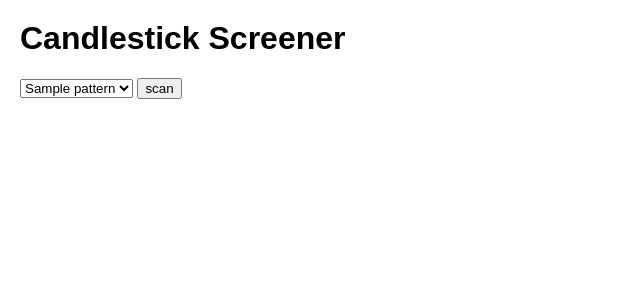
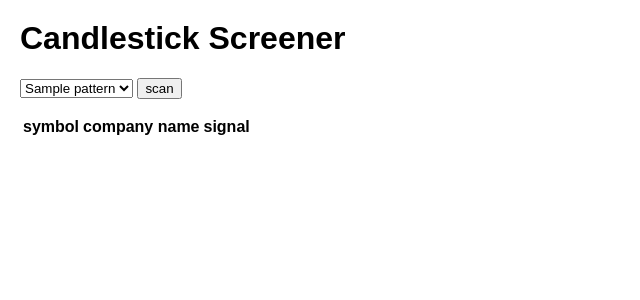
Before and after one commit to hongrolee/Crypto-Technical-Analysis, a Flask app: template templates/recommend_pattern.html in a window 1280 px wide. Shown: the top 300 px of the page, without its empty margins (0-640 px from the left). Run offline with Flask 2, Linux system fonts and the light colour scheme; the template is opened without the code that fills it: most values are stand-ins (such as "Sample title", 1, 10 or a date in 2020); lists and menus that the app fills with data are empty; parts of the project's set-up code (start-up, migrations or seed data) failed here and were passed over; some libraries are stand-ins or nearby versions.

Commit message:
complete stock_recommend_pattern

```diff
--- a/app.py
+++ b/app.py
@@ -15,9 +15,10 @@ from bokeh.embed import components
 from bokeh.resources import INLINE
 from bokeh.models import ColumnDataSource, DataTable, DateFormatter, TableColumn
 
-import os
+import os, csv
 import yfinance as yf
 import pandas as pd
+import talib
 
 app = Flask(__name__)
 bootstrap = Bootstrap(app)
@@ -38,15 +39,37 @@ def snapshot():
         'code':'success'
     }
 
-@app.route('/recommend_pattern')
+@app.route('/stocks_recommend_pattern')
 def recommend_pattern():
     pattern = request.args.get('pattern', None)
+    stocks = {}
+
+    with open('datasets/stock_companies.csv') as f:
+        for row in csv.reader(f):
+            stocks[row[0]]={'company': row[1]}
+
     if pattern:
         datafiles = os.listdir('datasets/daily')
         for filename in datafiles:
             df = pd.read_csv('datasets/daily/{}'.format(filename))
-            print(df)
-    return render_template('recommend_pattern.html', patterns=patterns)
+            pattern_function = getattr(talib, pattern)
+            symbol = filename.split('.')[0]
+
+            try :
+                result = pattern_function(df['Open'], df['High'], df['Low'], df['Close'])
+                last = result.tail(1).values[0]
+                # print(last)
+                if last > 0:
+                    stocks[symbol][pattern] = 'bullish'
+                elif last < 0:
+                    stocks[symbol][pattern] = 'bearish'
+                else:
+                    stocks[symbol][pattern] = None
+            except:
+                pass
+
+    return render_template('recommend_pattern.html', patterns=patterns, stocks=stocks, current_pattern=pattern)
+
 
 @app.route('/backtesting')
 def backtesting():
--- a/templates/recommend_pattern.html
+++ b/templates/recommend_pattern.html
@@ -2,6 +2,9 @@
     <head>
         <style>
             body { font-family: arial; margin: 20px; }
+            td { padding: 10px; }
+            .bullish { background: green; color: white;}
+            .bearish { background: red; color: white;}
         </style>
     </head>
     <body>
@@ -9,12 +12,45 @@
         <form>
             <select name="pattern">
                 {% for pattern in patterns %}
-                    <option value="{{patterns}}">{{patterns[pattern]}}</option>
+                    <option value="{{pattern}}" {% if pattern == current_pattern %} selected ="selected" {% endif %}> {{patterns[pattern]}}</option>
                 {% endfor %}
             </select>
 
             <input type="submit" value="scan" />
         </form>
 
+        <table>
+            <tr>
+                <th>
+                    symbol
+                </th>
+                <th>
+                    company name
+                </th>
+                <th>
+                    signal
+                </th>
+            </tr>
+            {% for stock in stocks %}
+                {% if stocks[stock][current_pattern] %}
+                <tr>
+                    <td>{{ stock }}</td>
+                    <td>{{ stocks[stock]['company'] }}</td>
+                    <td class="{{ stocks[stock][current_pattern] }}">{{ stocks[stock][current_pattern] }}</td>
+                </tr>
+                <tr>
+                    <td colspan = "3">
+                        <img src="https://charts2.finviz.com/chart.ashx?t={{stock}}&ty=c&ta=1&p=d&s=l"/>
+                    </td>
+
+                </tr>
+
+                {% endif %}
+
+            {% endfor %}
+        </table>
+
+
+
     </body>
 </html>
```
Also changed, not shown: 1 other file.
